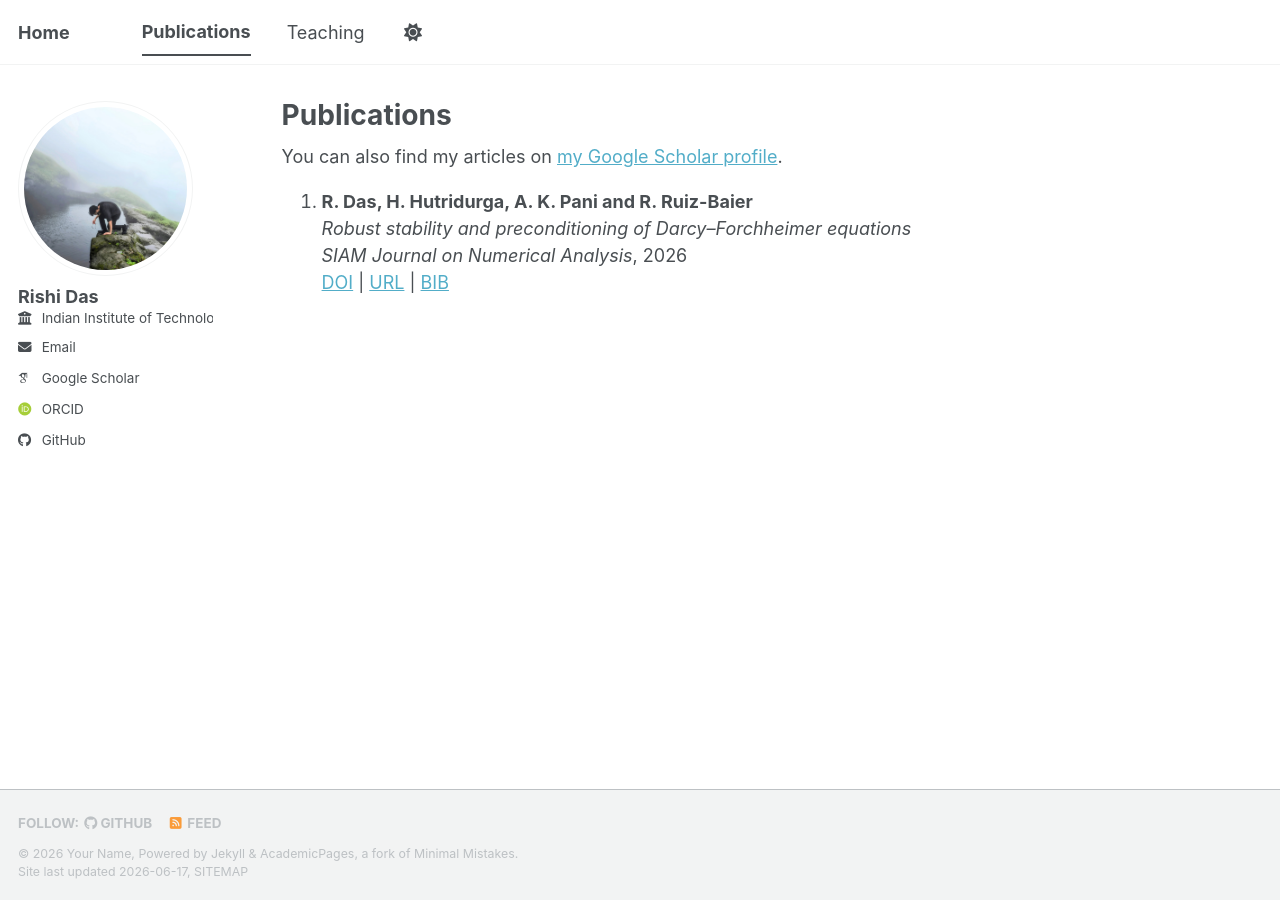
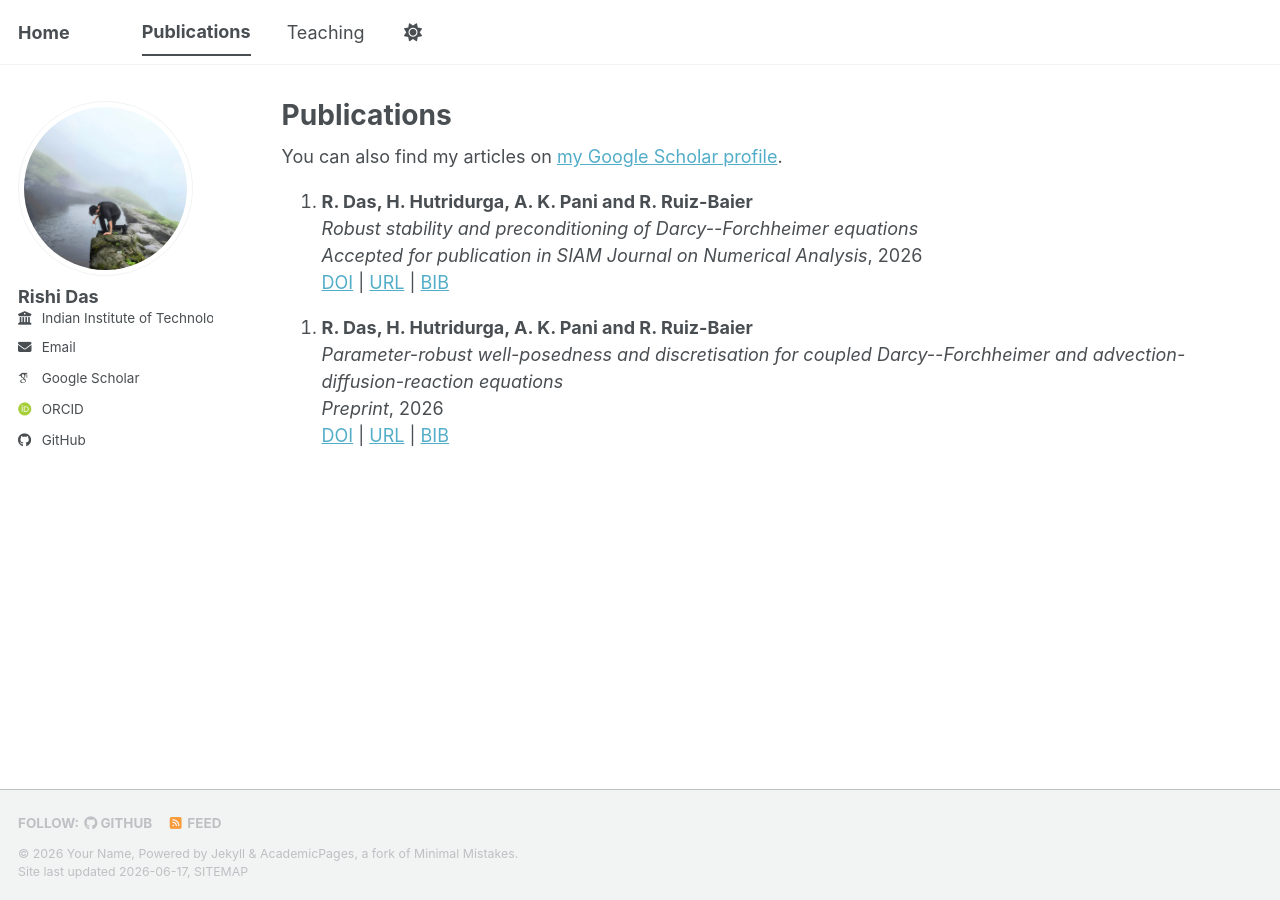
Before and after one commit to rishidas-04/rishidas-04.github.io, a Jekyll site: the page built from _pages/publications.html, in a window 1280 px wide. Built offline with Jekyll 4.4.1, drawn with Linux system fonts in a browser that asks for light colours; some web fonts are replaced; a script bundle is joined from its source files by our own code; library files that are not in the unit come from our copies.

Commit message:
Update publication entries in publications.html

```diff
--- a/_pages/publications.html
+++ b/_pages/publications.html
@@ -12,8 +12,30 @@ author_profile: true
 <ol>
   <li>
     <strong>R. Das, H. Hutridurga, A. K. Pani and R. Ruiz-Baier</strong><br>
-    <em>Robust stability and preconditioning of Darcy–Forchheimer equations</em><br>
-    <em>SIAM Journal on Numerical Analysis</em>, 2026<br>
-    <a href="#">DOI</a> | <a href="#">URL</a> | <a href="#">BIB</a>
+    <em>Robust stability and preconditioning of Darcy--Forchheimer equations</em><br>
+    <em>Accepted for publication in SIAM Journal on Numerical Analysis</em>, 2026<br>
+    <a href="https://arxiv.org/abs/2510.24527">DOI</a> | <a href="https://arxiv.org/pdf/2510.24527">URL</a> | <a href="@article{dhpr_sinum26,
+ author = {Das, Rishi and Hutridurga, Harsha and Pani, Amiya K. and Ruiz-Baier, Ricardo},
+ doi = {10.48550/arXiv.2510.24527},
+ fjournal = {SIAM Journal on Numerical Analysis},
+ journa = {SIAM J. Numer. Anal.},
+ title = {Robust stability and preconditioning of {D}arcy--{F}orchheimer equations},
+ year = {2026}
+}">BIB</a>
   </li>
 </ol>
+
+<ol>
+  <li>
+    <strong>R. Das, H. Hutridurga, A. K. Pani and R. Ruiz-Baier</strong><br>
+    <em>Parameter-robust well-posedness and discretisation for coupled Darcy--Forchheimer and advection-diffusion-reaction equations</em><br>
+    <em>Preprint</em>, 2026<br>
+    <a href="https://arxiv.org/abs/2606.14630">DOI</a> | <a href="https://arxiv.org/pdf/2606.14630">URL</a> | <a href="@article{dhpr_dfadr,
+ author = {Das, Rishi and Hutridurga, Harsha and Pani, Amiya K. and Ruiz-Baier, Ricardo},
+ doi = {10.48550/arXiv.2606.14630},
+ fjournal = {arXiv preprint 2606.14630},
+ title = {Parameter-robust well-posedness and discretisation for coupled {D}arcy--{F}orchheimer and advection-diffusion-reaction equations},
+ year = {2026}
+}">BIB</a>
+  </li>
+</ol>
```
